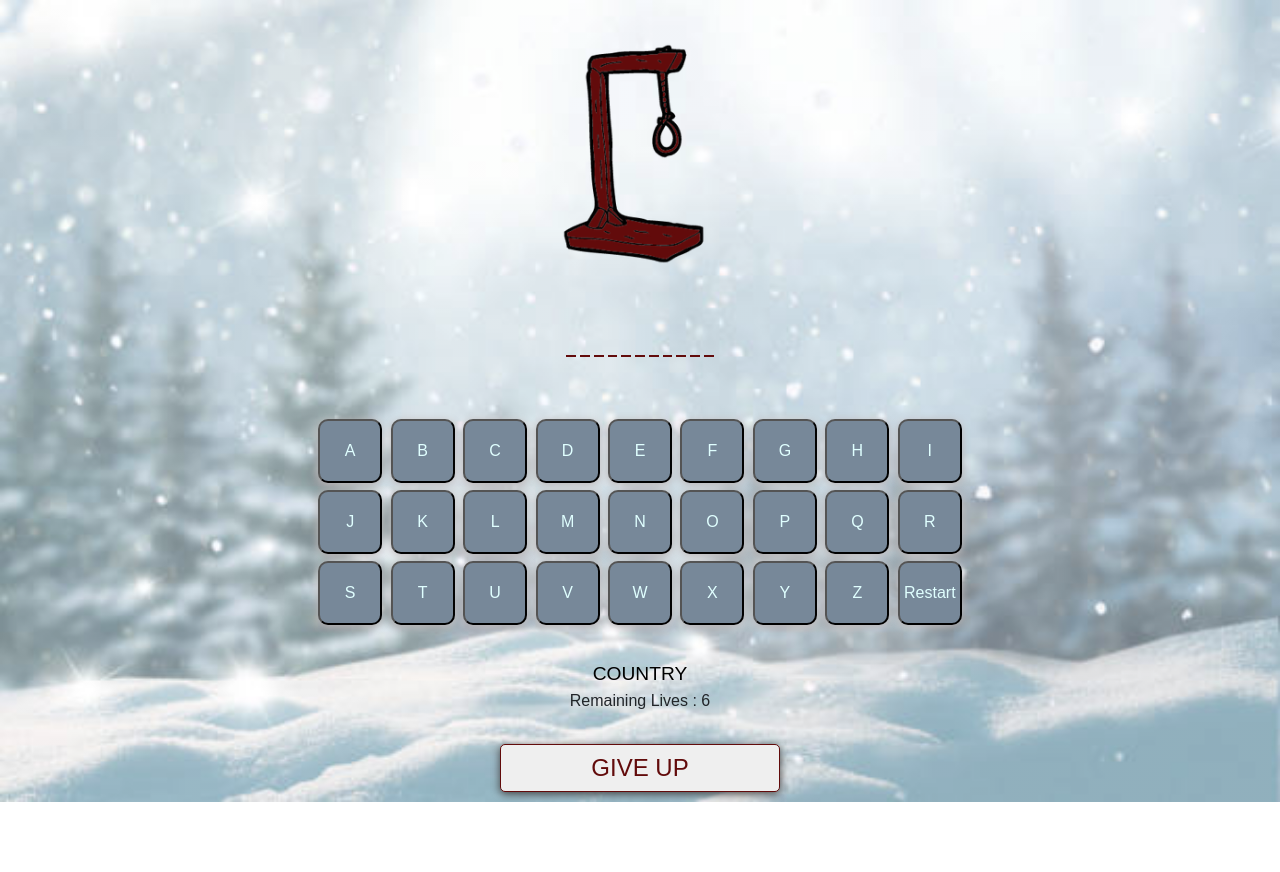
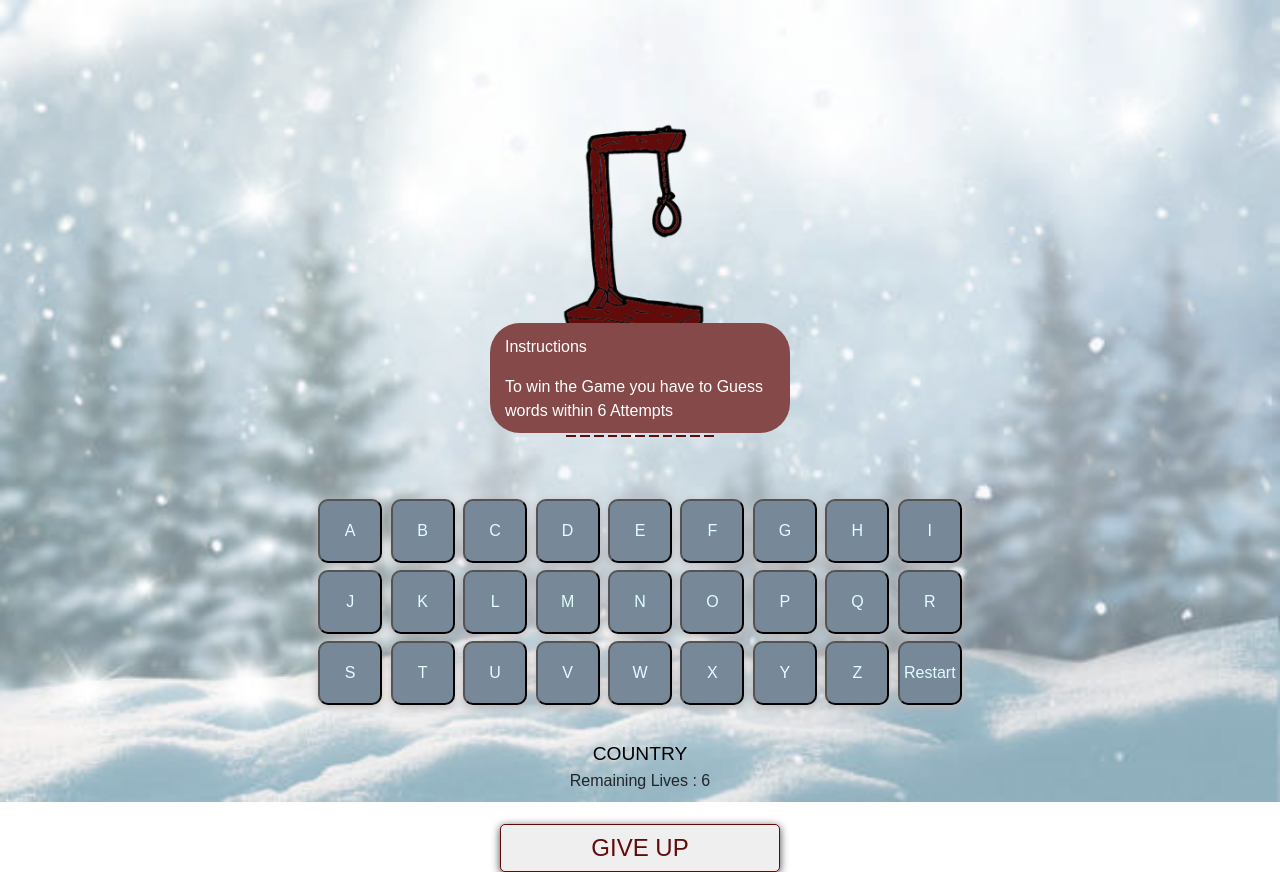
Before and after one commit to Ibtisam21/Project_Snowman, a plain HTML site: page mainPage.html in a window 1280 px wide. Before the commit the page ends 802 px from the top, so only its background shows below. Drawn offline with nearby package versions, Linux system fonts and the light colour scheme.

Commit message:
Ready to rock

```diff
--- a/Styles/main.css
+++ b/Styles/main.css
@@ -183,3 +183,33 @@ a:visited{
     text-decoration: none;
     cursor: pointer;
   }
+
+
+
+.containerpop {
+    width: 20vw;
+    height: 10vh;
+    background: transparent;
+    position: relative;
+  }
+
+  #popup {
+    position: absolute;
+    top: 450%;
+    padding-top: 12px;
+    padding-left: 15px;
+    padding-right: 8px;
+    left: 50%;
+    transform: translate(-50%, -50%);
+    width: 300px;
+    height: 110px;
+    color: white;
+    border-radius: 30px;
+    background: rgb(133, 73, 73);
+    opacity: 0;
+    animation: popup .10s 5s ease backwards
+  }
+  @keyframes popup {
+   from {opacity: 1; }
+   to{opacity: 0; }
+  }
--- a/mainPage.html
+++ b/mainPage.html
@@ -14,6 +14,11 @@
     <audio src="/music/st_theme_song.mp3" hidden autoplay loop control></audio>
 
     <div class="container">
+
+        <div class="containerpop">
+
+            <div id="popup"><p>Instructions</p>To win the Game you have to Guess words within 6 Attempts</div>
+          </div>
 
         <div id="images"></div>
 
@@ -62,15 +67,13 @@
 
         <button class="giveup" id="giveup" tabindex="-1"><a href="index.html">Give Up</a></button>
 
-
-
         <!-- The Modal -->
         <div id="myModal" class="modal t-modal primary animate__animated animate__tada">
         <!-- Modal content -->
          <div class="modal-content">
             <span class="close">&times;</span><br>
             <h4 id="NewTxt"></h4>
-            <p id="ptag">You lost Nigga!</p><br>
+            <p id="ptag">You lost!</p><br>
         </div>
 
         </div>
```
Also changed, not shown: script.js (line endings or trailing spaces).
